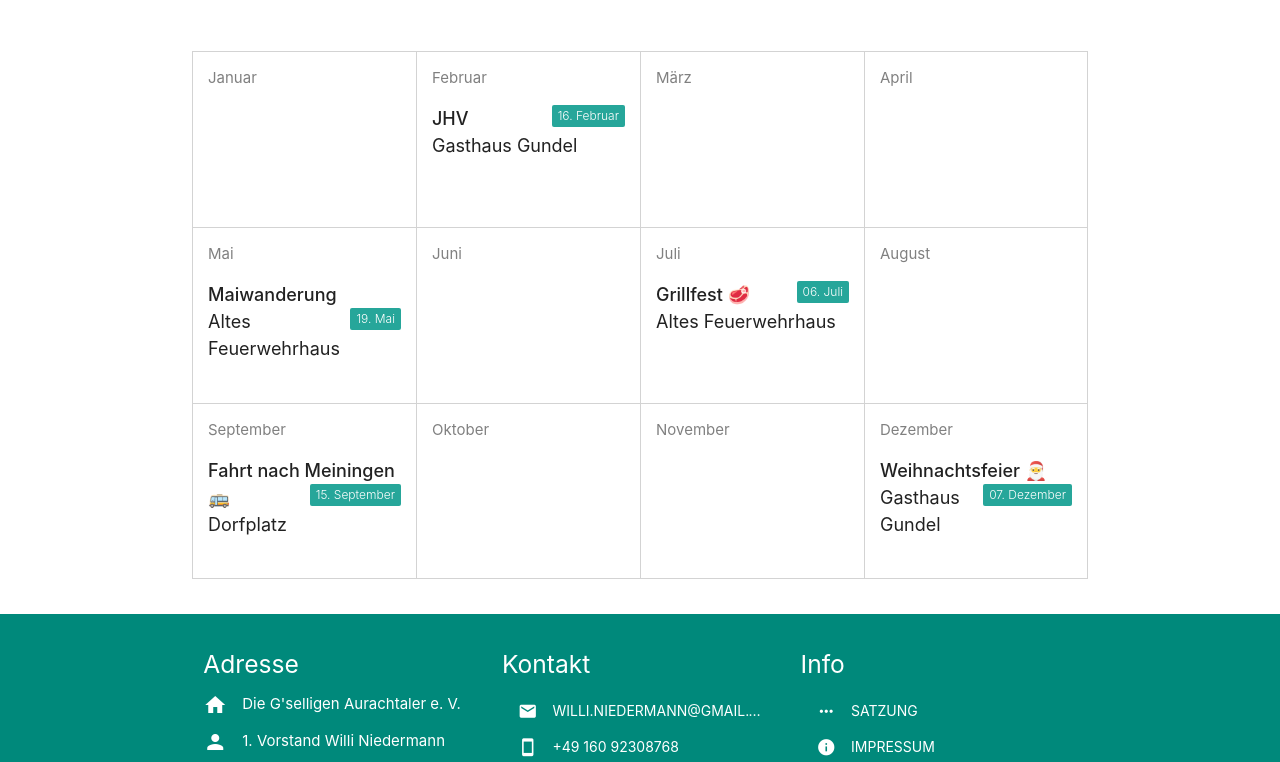
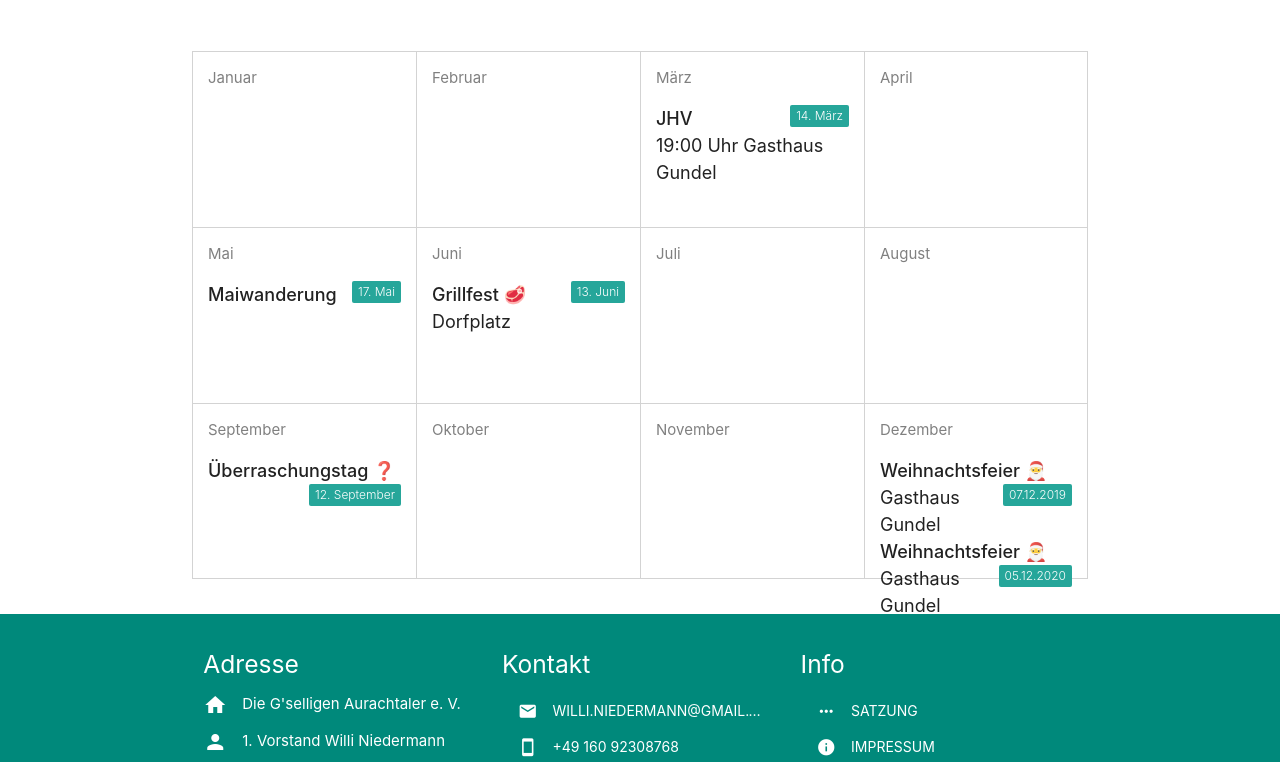
Before and after one commit to stefan-niedermann/aurachtaler, a plain HTML site: page termine.html in a window 1280 px wide. Shown: the part 209-971 px from the top of the page. Drawn offline with nearby package versions, Linux system fonts and the light colour scheme; a script that the page names is missing.

Commit message:
New events 2020

```diff
--- a/termine.html
+++ b/termine.html
@@ -252,7 +252,7 @@
         </div>
     </nav>
     <header class="section center">
-        <h1>Termine</h1>
+        <h1>Termine 2020</h1>
     </header>
     <div class="section">
         <div class="container">
@@ -262,46 +262,44 @@
                 </div>
                 <div class="col s12 m6 l4 xl3">
                     <p class="month">Februar</p>
-                    <div class="event" data-img="jahreshauptversammlung" data-date="2019-02-16">
-                        <strong>JHV</strong>
-                        <span class="badge new date" data-badge-caption="">16. Februar</span>
-                        <span class="location">Gasthaus Gundel</span>
-                    </div>
                 </div>
                 <div class="col s12 m6 l4 xl3">
                     <p class="month">März</p>
+                    <div class="event" data-img="jahreshauptversammlung" data-date="2020-03-14">
+                        <strong>JHV</strong>
+                        <span class="badge new date" data-badge-caption="">14. März</span>
+                        <span class="location">19:00 Uhr Gasthaus Gundel</span>
+                    </div>
                 </div>
                 <div class="col s12 m6 l4 xl3">
                     <p class="month">April</p>
                 </div>
                 <div class="col s12 m6 l4 xl3">
                     <p class="month">Mai</p>
-                    <div class="event" data-img="maiwanderung" data-date="2019-05-19">
+                    <div class="event" data-img="maiwanderung" data-date="2020-05-17">
                         <strong>Maiwanderung</strong>
-                        <span class="badge new date" data-badge-caption="">19. Mai</span>
-                        <span class="location">Altes Feuerwehrhaus</span>
+                        <span class="badge new date" data-badge-caption="">17. Mai</span>
                     </div>
                 </div>
                 <div class="col s12 m6 l4 xl3">
                     <p class="month">Juni</p>
+                    <div class="event" data-img="grillfest" data-date="2020-06-13">
+                        <strong>Grillfest 🥩</strong>
+                        <span class="badge new date" data-badge-caption="">13. Juni</span>
+                        <span class="location">Dorfplatz</span>
+                    </div>
                 </div>
                 <div class="col s12 m6 l4 xl3">
                     <p class="month">Juli</p>
-                    <div class="event" data-img="grillfest" data-date="2019-07-06">
-                        <strong>Grillfest 🥩</strong>
-                        <span class="badge new date" data-badge-caption="">06. Juli</span>
-                        <span class="location">Altes Feuerwehrhaus</span>
-                    </div>
                 </div>
                 <div class="col s12 m6 l4 xl3">
                     <p class="month">August</p>
                 </div>
                 <div class="col s12 m6 l4 xl3">
                     <p class="month">September</p>
-                    <div class="event" data-img="ueberraschungsfahrt" data-date="2019-09-15">
-                        <strong>Fahrt nach Meiningen 🚌</strong>
-                        <span class="badge new date" data-badge-caption="">15. September</span>
-                        <span class="location">Dorfplatz</span>
+                    <div class="event" data-img="ueberraschungsfahrt" data-date="2020-09-12">
+                        <strong>Überraschungstag ❓</strong>
+                        <span class="badge new date" data-badge-caption="">12. September</span>
                     </div>
                 </div>
                 <div class="col s12 m6 l4 xl3">
@@ -314,7 +312,12 @@
                     <p class="month">Dezember</p>
                     <div class="event" data-img="weihnachtsfeier" data-date="2019-12-07">
                         <strong>Weihnachtsfeier 🎅</strong>
-                        <span class="badge new date" data-badge-caption="">07. Dezember</span>
+                        <span class="badge new date" data-badge-caption="">07.12.2019</span>
+                        <span class="location">Gasthaus Gundel</span>
+                    </div>
+                    <div class="event" data-img="weihnachtsfeier" data-date="2020-12-05">
+                        <strong>Weihnachtsfeier 🎅</strong>
+                        <span class="badge new date" data-badge-caption="">05.12.2020</span>
                         <span class="location">Gasthaus Gundel</span>
                     </div>
                 </div>
```
